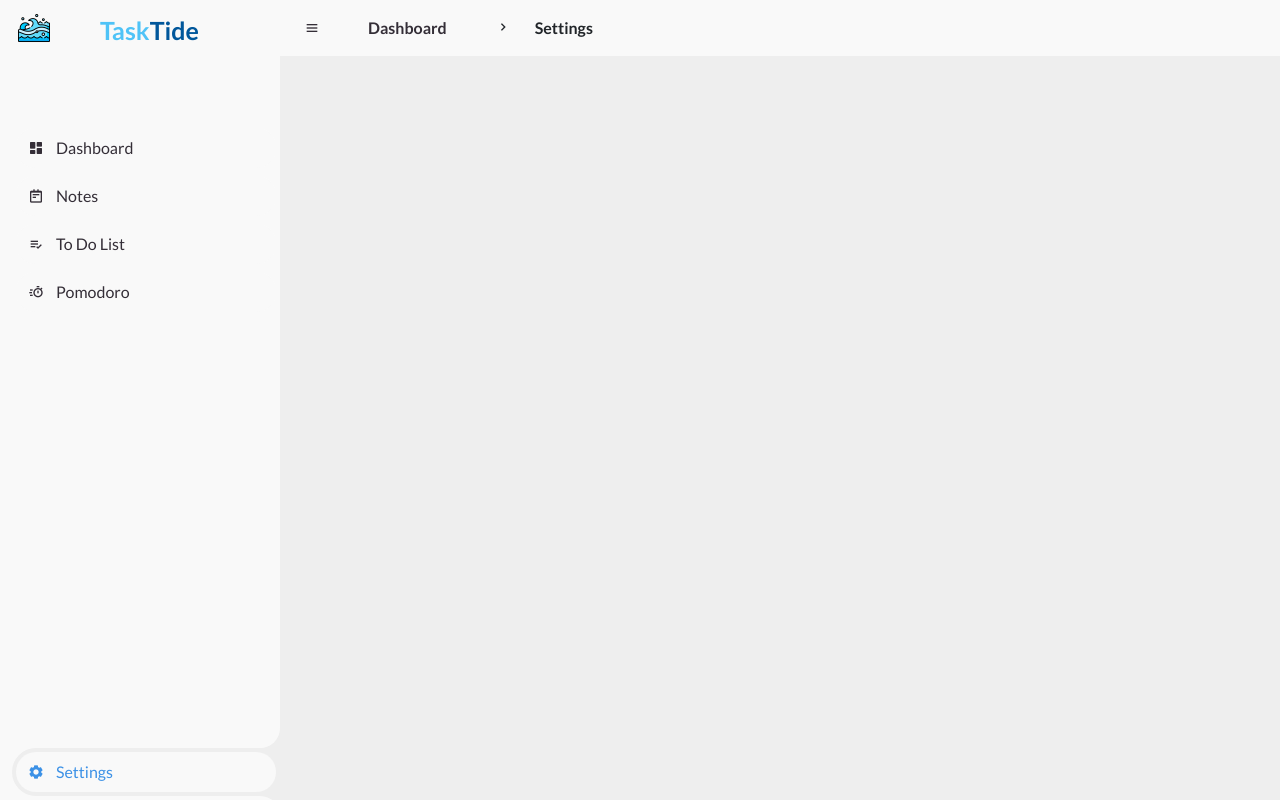
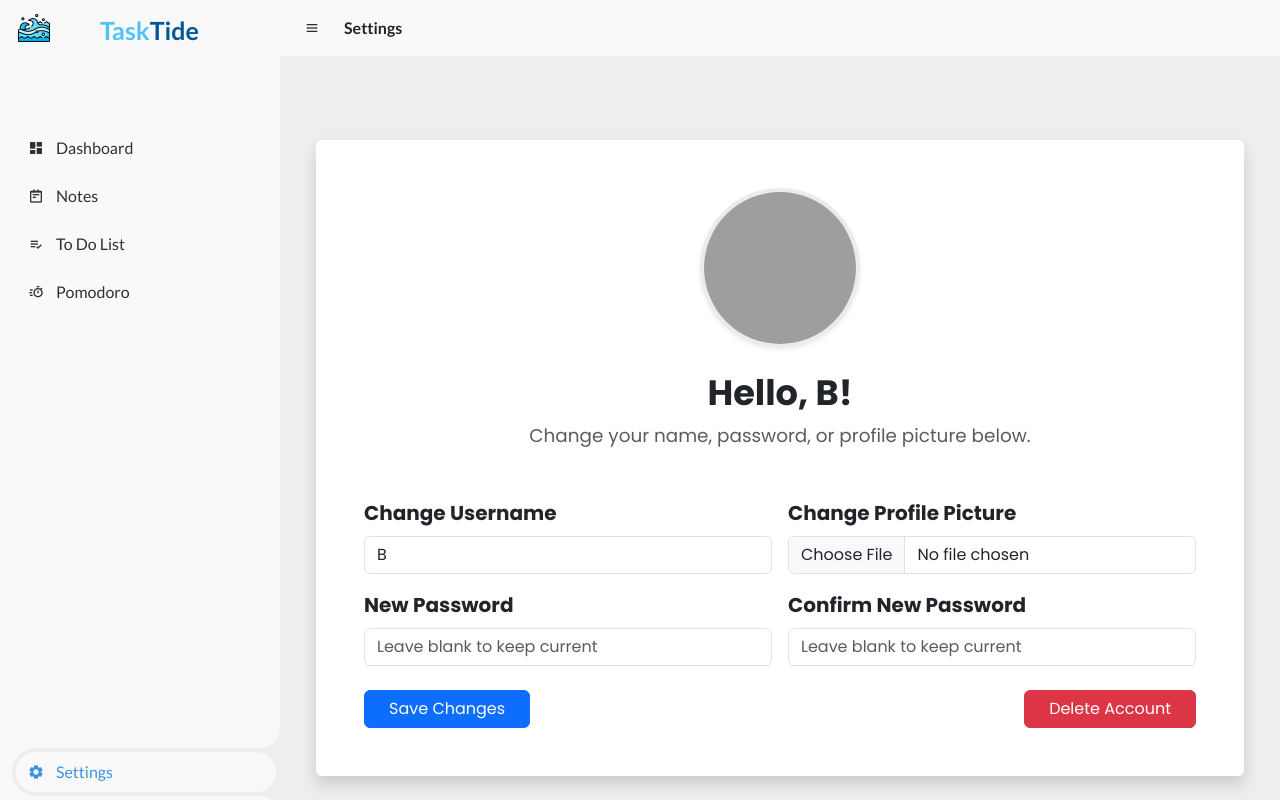
Before and after one commit to Xeliia/TaskTide, a Flask app: page /settings in a window 1280 px wide. Run offline with Flask 3, Linux system fonts and the light colour scheme; a user stored in the database is signed in; data comes from the database, SQL or seed files in the repository; both versions use the stored data as it was after the commit; grey boxes are pictures that could not be loaded.

Commit message:
Finished settings functionality

```diff
--- a/app.py
+++ b/app.py
@@ -144,13 +144,6 @@ def register():
 
     return render_template("register.html")
 
-
-@app.route("/change-password", methods=["GET", "POST"])
-@login_required
-def change_password():
-
-    return render_template("change-password.html")
-
 @app.route('/todo', methods=['GET', 'POST'])
 def todo():
     user_id = session.get('user_id')
@@ -237,16 +230,13 @@ def rename_note():
     if not user_id:
         return redirect('/login')
 
-    # Get data from the request
     data = request.get_json()
     note_id = data.get('note_id')
     new_title = data.get('title')
 
-    # Validate input
     if not note_id or not new_title:
         return jsonify({'success': False, 'message': 'Note ID and title are required.'})
 
-    # Update note in the database
     conn = get_db_connection()
     cur = conn.cursor()
     cur.execute("UPDATE notes SET title = ? WHERE id = ? AND user_id = ?", (new_title, note_id, user_id))
@@ -283,5 +273,65 @@ def delete_note(note_id):
 @app.route("/settings", methods=["GET", "POST"])
 @login_required
 def settings():
+    user_id = session.get("user_id")
+    conn = get_db_connection()
+    cur = conn.cursor()
 
-    return render_template("settings.html", current_page="settings")
+    if request.method == "POST":
+        username = request.form.get("username")
+        password = request.form.get("password")
+        confirmation = request.form.get("confirmation")
+        profile_pic = request.files.get("profile_pic")
+
+        if username and username != session["username"]:
+            existing = cur.execute("SELECT id FROM users WHERE username = ? AND id != ?", (username, user_id)).fetchone()
+            if existing:
+                flash("Username already taken.", "danger")
+                conn.close()
+                return redirect("/settings")
+            cur.execute("UPDATE users SET username = ? WHERE id = ?", (username, user_id))
+            session["username"] = username
+
+        if password:
+            if password != confirmation:
+                flash("Passwords do not match.", "danger")
+                conn.close()
+                return redirect("/settings")
+            hash_pass = generate_password_hash(password)
+            cur.execute("UPDATE users SET password = ? WHERE id = ?", (hash_pass, user_id))
+
+        if profile_pic and profile_pic.filename != "":
+            filename = f"{username}_{profile_pic.filename}"
+            filepath = os.path.join(app.config["UPLOAD_FOLDER"], filename)
+            profile_pic.save(filepath)
+            cur.execute("UPDATE users SET profile_picture = ? WHERE id = ?", (filename, user_id))
+
+        conn.commit()
+        conn.close()
+        flash("Settings updated!", "success")
+        return redirect("/settings")
+
+    user = conn.execute("SELECT profile_picture FROM users WHERE id = ?", (user_id,)).fetchone()
+    conn.close()
+    return render_template("settings.html", profile_picture=user["profile_picture"] if user else "placeholder.png", current_page="settings")
+
+@app.route("/delete-account", methods=["POST"])
+@login_required
+def delete_account():
+    user_id = session.get("user_id")
+    password = request.form.get("delete_password")
+    conn = get_db_connection()
+    cur = conn.cursor()
+    user = cur.execute("SELECT password FROM users WHERE id = ?", (user_id,)).fetchone()
+    if not user or not check_password_hash(user["password"], password):
+        flash("Incorrect password. Account not deleted.", "danger")
+        conn.close()
+        return redirect("/settings")
+    cur.execute("DELETE FROM notes WHERE user_id = ?", (user_id,))
+    cur.execute("DELETE FROM todos WHERE user_id = ?", (user_id,))
+    cur.execute("DELETE FROM users WHERE id = ?", (user_id,))
+    conn.commit()
+    conn.close()
+    session.clear()
+    flash("Account deleted.", "info")
+    return redirect("/login")
--- a/templates/layout.html
+++ b/templates/layout.html
@@ -84,11 +84,13 @@
 
         <section id="content">
             <nav>
-                <i class='bx bx-menu' ></i>
-                <ul class="breadcrumb"></ul>
+                <i class='bx bx-menu'></i>
+                <ul class="breadcrumb align-items-center" style="margin-bottom:0;">
                     <li>
                         {% if current_page == "dashboard" %}
                             <span><strong>Dashboard</strong></span>
+                        {% elif current_page == "settings" %}
+                            <span><strong>Settings</strong></span>
                         {% else %}
                             <a href="/" class="link"><strong>Dashboard</strong></a>
                         {% endif %}
@@ -104,12 +106,10 @@
                             {% elif current_page == "pomodoro" %}
                                 <li><i class='bx bx-chevron-right'></i></li>
                                 <span><strong>Pomodoro</strong></span>
-                            {% elif current_page == "settings" %}
-                            <li><i class='bx bx-chevron-right'></i></li>
-                            <span><strong>Settings</strong></span>
                             {% endif %}
                         </li>
                     {% endif %}
+                </ul>
             </nav>
         </section>
         {% endif %}
--- a/templates/settings.html
+++ b/templates/settings.html
@@ -5,5 +5,63 @@
 {% endblock %}
 
 {% block main %}
+<div class="container-fluid py-5" style="max-width: 1000px;">
+  <div class="bg-white rounded shadow p-5 mx-auto" style="min-width: 340px;">
+    <div class="text-center mb-5">
+      {% if profile_picture %}
+        <img src="{{ url_for('static', filename='uploads/' ~ profile_picture) }}" alt="Profile Picture" class="rounded-circle mb-4 shadow-sm" style="width: 160px; height: 160px; object-fit: cover; border: 4px solid #e9ecef;">
+      {% else %}
+        <div class="mb-4">
+          <span class="rounded-circle bg-secondary d-inline-flex align-items-center justify-content-center shadow-sm" style="width:160px; height:160px; color:#fff; font-size:4rem;">👤</span>
+        </div>
+      {% endif %}
+      <h2 class="fw-bold mb-2" style="font-size:2.2rem;">Hello, {{ session['username'] }}!</h2>
+      <div class="mb-4 text-muted" style="font-size:1.15rem;">Change your name, password, or profile picture below.</div>
+    </div>
+    <form action="{{ url_for('settings') }}" method="POST" enctype="multipart/form-data" class="row g-3">
+      <div class="col-md-6">
+        <label for="username" class="form-label fw-bold fs-5">Change Username</label>
+        <input type="text" class="form-control" id="username" name="username" value="{{ session['username'] }}" required>
+      </div>
+      <div class="col-md-6">
+        <label for="profile_pic" class="form-label fw-bold fs-5">Change Profile Picture</label>
+        <input type="file" class="form-control" id="profile_pic" name="profile_pic" accept="image/*">
+      </div>
+      <div class="col-md-6">
+        <label for="password" class="form-label fw-bold fs-5">New Password</label>
+        <input type="password" class="form-control" id="password" name="password" placeholder="Leave blank to keep current">
+      </div>
+      <div class="col-md-6">
+        <label for="confirmation" class="form-label fw-bold fs-5">Confirm New Password</label>
+        <input type="password" class="form-control" id="confirmation" name="confirmation" placeholder="Leave blank to keep current">
+      </div>
+      <div class="col-12 d-flex justify-content-between mt-4">
+        <button type="submit" class="btn btn-primary px-4">Save Changes</button>
+        <button type="button" class="btn btn-danger px-4" data-bs-toggle="modal" data-bs-target="#deleteModal">Delete Account</button>
+      </div>
+    </form>
+  </div>
+</div>
 
+<div class="modal fade" id="deleteModal" tabindex="-1" aria-labelledby="deleteModalLabel" aria-hidden="true">
+  <div class="modal-dialog">
+    <form action="{{ url_for('delete_account') }}" method="POST" class="modal-content">
+      <div class="modal-header">
+        <h5 class="modal-title" id="deleteModalLabel">Confirm Account Deletion</h5>
+        <button type="button" class="btn-close" data-bs-dismiss="modal" aria-label="Close"></button>
+      </div>
+      <div class="modal-body">
+        <p class="mb-4 text-danger fs-5">Are you sure you want to delete your account? This cannot be undone.</p>
+        <div class="mb-3">
+          <label for="delete_password" class="form-label fs-5">Enter your password to confirm:</label>
+          <input type="password" class="form-control form-control-lg" id="delete_password" name="delete_password" required>
+        </div>
+      </div>
+      <div class="modal-footer">
+        <button type="button" class="btn btn-secondary btn-lg" data-bs-dismiss="modal">Cancel</button>
+        <button type="submit" class="btn btn-danger btn-lg">Delete Account</button>
+      </div>
+    </form>
+  </div>
+</div>
 {% endblock %}
```
Also changed, not shown: templates/dashboard.html (+0 -7 lines), data.db, static/uploads/a_505864134_727039816376752_5986689328979630211_n.jpg (added), static/uploads/a_506301808_1119425553554806_2749483585566591384_n.jpg (added). Lines whose indentation alone changed are shown as unchanged.
